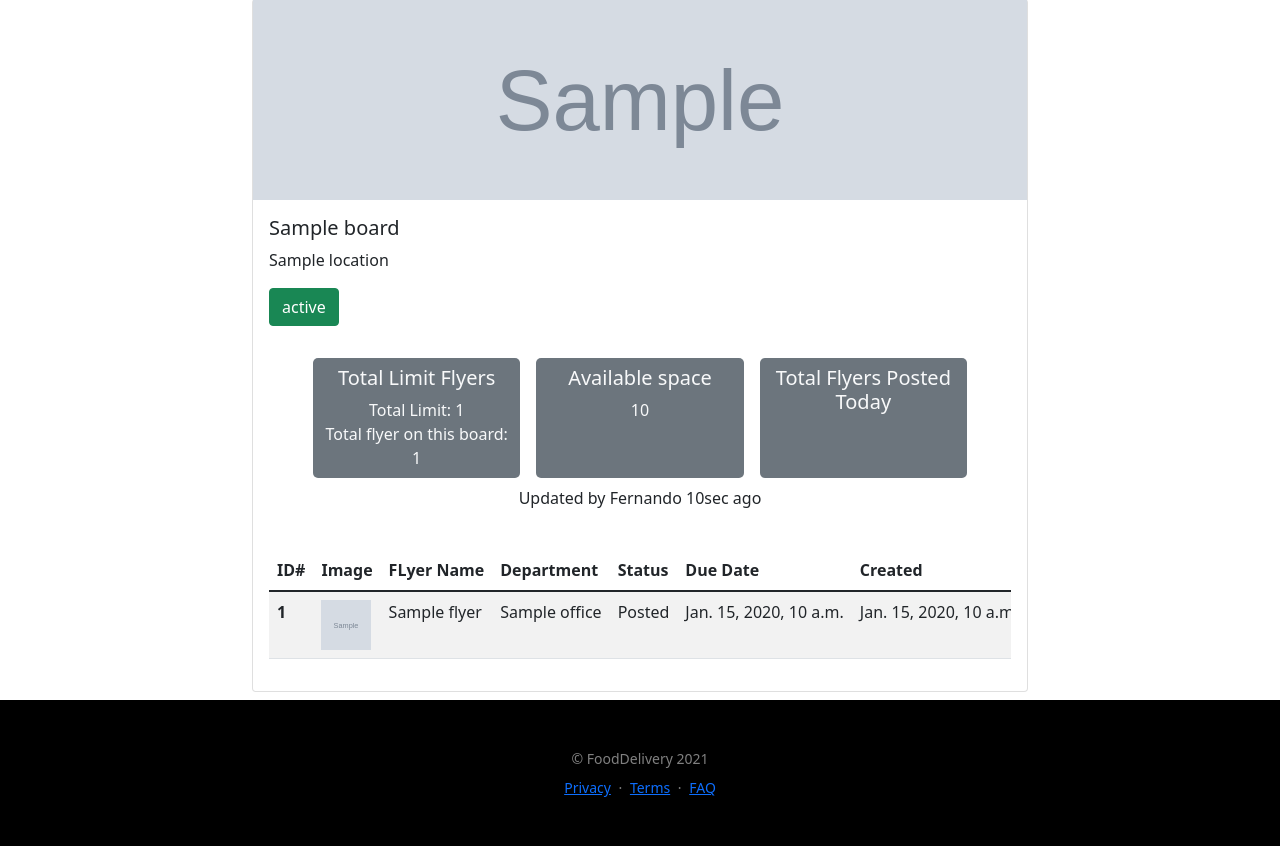
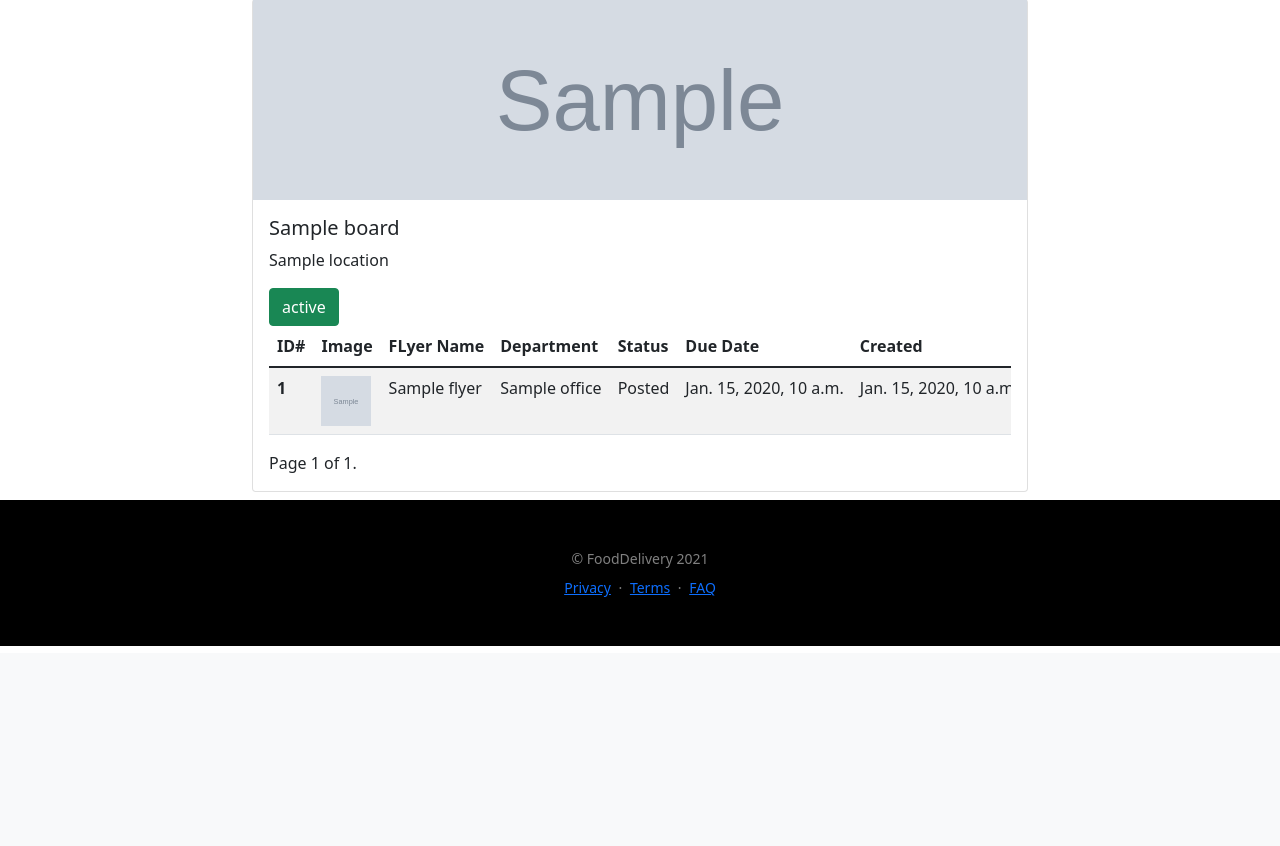
Before and after one commit to AFernandoGonzalez/bulletin-boards, a Django app: template boardapp/templates/boardapp/boarddetails.html in a window 1280 px wide. Shown: the part 147-993 px from the top of the page. After the commit the page ends 793 px from the top, so only its background shows below. Run offline with Django 3.2, Linux system fonts and the light colour scheme; the template is opened without the code that fills it: most values are stand-ins (such as "Sample title", 1, 10 or a date in 2020); grey boxes marked "Sample" are stand-in pictures; some libraries are stand-ins or nearby versions.

Commit message:
added pagination to board details

```diff
--- a/boardapp/templates/boardapp/boarddetails.html
+++ b/boardapp/templates/boardapp/boarddetails.html
@@ -41,7 +41,7 @@
                 <button type="button" class="btn btn-success">{{ boards.get_status_display }}</button>
               {% endif %}
 
-               <div class="container">
+               <!-- <div class="container">
                 <div class="row p-4 text-center ">
                   <div style="border-radius: 5px;" class="col bg-secondary m-2 p-2 text-light">
                     <h5>Total Limit Flyers</h5>
@@ -54,22 +54,11 @@
                   </div>
                   <div style="border-radius: 5px;" class="col bg-secondary m-2 p-2 text-light">
                     <h5>Total Flyers Posted Today</h5>
-                    <!-- form -->
-                    <!-- <form action="" method="post">
-                      {% csrf_token %}
-                      {{ form.as_p }}
-                      <label for="team_name">Flyers Posted?: </label>
-                      <input id="team_name" min="0" type="number" name="name_field" placeholder="0">
-
-                      <button type="submit"> Add</button>
-
-                    </form> -->
-                  <!--  -->
                   </div>
-                  <div><p>Updated by Fernando 10sec ago</p></div>
+                <div><p>Updated by Fernando 10sec ago</p></div>
                 </div>
 
-              </div>
+              </div> -->
 
 
               <!-- table of flyers -->
@@ -97,7 +86,7 @@
 
                   <!--Table body-->
                   <tbody>
-                    {% for flyer in flyers %}
+                    {% for flyer in page_obj %}
                     <tr>
                       <th scope="row">{{ flyer.id }}</th>
                       <td><img src="{{ flyer.image.url }}" alt="" style="width: 50px; height: 50px;"></td>
@@ -122,6 +111,25 @@
         </section>
         <!--Section: Live preview-->
 
+        <!--  -->
+      <div class="pagination">
+        <span class="step-links">
+            {% if page_obj.has_previous %}
+                <a href="?page=1">&laquo; first</a>
+                <a href="?page={{ page_obj.previous_page_number }}">previous</a>
+            {% endif %}
+
+            <span class="current">
+                Page {{ page_obj.number }} of {{ page_obj.paginator.num_pages }}.
+            </span>
+
+            {% if page_obj.has_next %}
+                <a href="?page={{ page_obj.next_page_number }}">next</a>
+                <a href="?page={{ page_obj.paginator.num_pages }}">last &raquo;</a>
+            {% endif %}
+        </span>
+    </div>
+
 
 
 
--- a/boardapp/templates/boardapp/flyers/flyers.html
+++ b/boardapp/templates/boardapp/flyers/flyers.html
@@ -83,7 +83,7 @@
 
             </tr>
             {% endfor %}
-            {% for f in flyer %}
+            <!-- {% for f in flyer %}
             <tr>
               <th scope="row">{{ f.id }}</th>
               <td><img src="{{ f.image.url }}" alt="" style="width: 50px; height: 50px;"></td>
@@ -96,7 +96,7 @@
 
 
             </tr>
-            {% endfor %}
+            {% endfor %} -->
           </tbody>
         </table>
 
--- a/boards/settings.py
+++ b/boards/settings.py
@@ -61,7 +61,7 @@ ROOT_URLCONF = 'boards.urls'
 TEMPLATES = [
     {
         'BACKEND': 'django.template.backends.django.DjangoTemplates',
-        'DIRS': [],
+        'DIRS': [os.path.join(BASE_DIR, 'templates/')],
         'APP_DIRS': True,
         'OPTIONS': {
             'context_processors': [
--- a/requirements.txt
+++ b/requirements.txt
@@ -1,4 +1,5 @@
 asgiref==3.4.1
+autopep8==1.6.0
 boto3==1.20.10
 botocore==1.23.10
 dj-database-url==0.5.0
@@ -12,11 +13,13 @@ jmespath==0.10.0
 marshmallow==3.14.1
 Pillow==8.4.0
 psycopg2==2.9.2
+pycodestyle==2.8.0
 python-dateutil==2.8.2
 python-dotenv==0.19.2
 pytz==2021.3
 s3transfer==0.5.0
 six==1.16.0
 sqlparse==0.4.2
+toml==0.10.2
 urllib3==1.26.7
 whitenoise==5.3.0
```
Also changed, not shown: boardapp/templates/boardapp/base/base.html (+2 -11 lines), boardapp/views.py (+8 -10 lines), templates/admin/base_site.html (added, +15 -0 lines), 2 other files.
